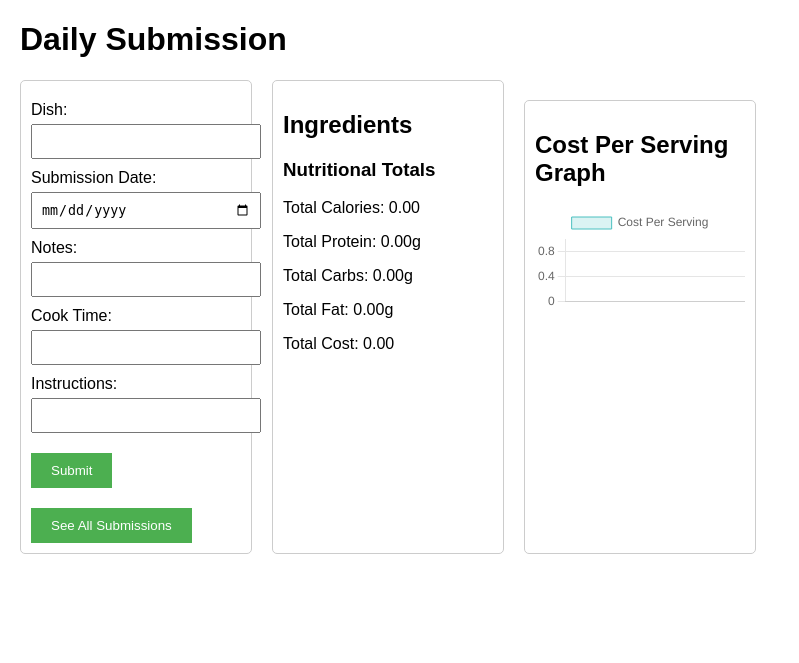
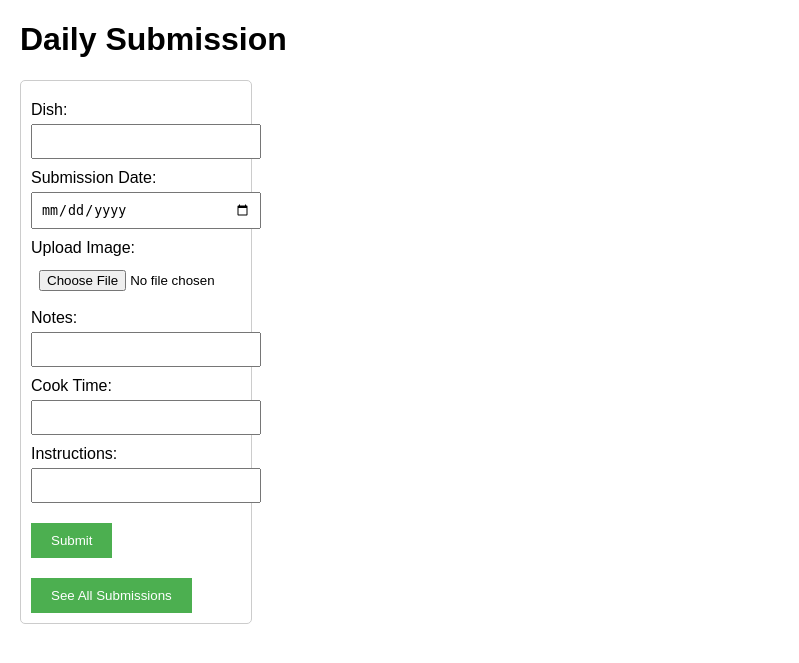
Before and after one commit to FroggyWoggy82/fawn, a Django app: template meals/templates/meals/daily_submission.html in a window 1280 px wide. Shown: the top 663 px of the page, without its empty margins (0-799 px from the left). Run offline with Django 5.2, Linux system fonts and the light colour scheme; the template is opened without the code that fills it, so the values that code supplies are empty, except form fields; tables that the repository leaves empty hold one stand-in row (values such as "Sample post"); form fields are guessed from the names that the template uses.

Commit message:
images and grid view

```diff
--- a/mealplanner/settings.py
+++ b/mealplanner/settings.py
@@ -178,3 +178,7 @@ EMAIL_USE_TLS = os.getenv('EMAIL_USE_TLS', 'True').lower() in ['true', '1', 't']
 EMAIL_HOST_USER = os.getenv('EMAIL_HOST_USER', '')
 EMAIL_HOST_PASSWORD = os.getenv('EMAIL_HOST_PASSWORD', '')
 DEFAULT_FROM_EMAIL = os.getenv('DEFAULT_FROM_EMAIL', EMAIL_HOST_USER)
+
+# Media files (User uploaded files)
+MEDIA_URL = '/media/'
+MEDIA_ROOT = os.path.join(BASE_DIR, 'media')
--- a/mealplanner/urls.py
+++ b/mealplanner/urls.py
@@ -16,8 +16,13 @@ Including another URLconf
 """
 from django.contrib import admin
 from django.urls import path, include
+from django.conf import settings
+from django.conf.urls.static import static
 
 urlpatterns = [
     path('admin/', admin.site.urls),
     path('', include('meals.urls')),  # Routes the root URL to your meals app
 ]
+
+if settings.DEBUG:
+    urlpatterns += static(settings.MEDIA_URL, document_root=settings.MEDIA_ROOT)
--- a/meals/forms.py
+++ b/meals/forms.py
@@ -4,7 +4,7 @@ from .models import DailySubmission, Dish
 class DailySubmissionForm(forms.ModelForm):
     class Meta:
         model = DailySubmission
-        fields = ['dish', 'submission_date', 'notes']
+        fields = ['dish', 'submission_date', 'notes', 'image']  # Add 'image' to the fields
 
 class DishForm(forms.ModelForm):
     class Meta:
--- a/meals/models.py
+++ b/meals/models.py
@@ -40,6 +40,7 @@ class DailySubmission(models.Model):
     total_protein = models.IntegerField(default=0)
     total_fats = models.IntegerField(default=0)
     total_carbohydrates = models.IntegerField(default=0)
+    image = models.ImageField(upload_to='submissions/', blank=True, null=True)
 
     def __str__(self):
         return f"Submission on {self.submission_date} - {self.dish.name}"
--- a/meals/templates/meals/daily_submission.html
+++ b/meals/templates/meals/daily_submission.html
@@ -102,13 +102,20 @@
             document.getElementById('total_fat').textContent = totalFat.toFixed(2);
             document.getElementById('total_cost').textContent = totalCost.toFixed(2);
         }
+
+        document.addEventListener('DOMContentLoaded', function() {
+            const dishSelect = document.getElementById('id_dish');
+            dishSelect.addEventListener('change', function() {
+                loadIngredients(this.value);
+            });
+        });
     </script>
 </head>
 <body>
     <h1>Daily Submission</h1>
     <div class="grid-container">
         <div class="grid-item">
-            <form method="post">
+            <form method="post" enctype="multipart/form-data">
                 {% csrf_token %}
                 <div>
                     <label for="id_dish">Dish:</label>
@@ -117,6 +124,10 @@
                 <div>
                     <label for="id_submission_date">Submission Date:</label>
                     {{ form.submission_date }}
+                </div>
+                <div>
+                    <label for="id_image">Upload Image:</label>
+                    {{ form.image }}
                 </div>
                 <div>
                     <label for="id_notes">Notes:</label>
@@ -136,62 +147,7 @@
             <a href="{% url 'submissions_list' %}"><button>See All Submissions</button></a>
         </div>
 
-        <div class="grid-item">
-            <h2>Ingredients</h2>
 
-            <h3>Nutritional Totals</h3>
-            <p>Total Calories: <span id="total_calories">0.00</span></p>
-            <p>Total Protein: <span id="total_protein">0.00</span>g</p>
-            <p>Total Carbs: <span id="total_carbs">0.00</span>g</p>
-            <p>Total Fat: <span id="total_fat">0.00</span>g</p>
-            <p>Total Cost: <span id="total_cost">0.00</span></p>
-        </div>
-        <div class="grid-item graph-container">
-            <h2>Cost Per Serving Graph</h2>
-            <canvas id="costGraph"></canvas>
-            <script src="https://cdn.jsdelivr.net/npm/chart.js"></script>
-            <script>
-                const ctx = document.getElementById('costGraph').getContext('2d');
-                const costGraph = new Chart(ctx, {
-                    type: 'bar',
-                    data: {
-                        labels: [],
-                        datasets: [{
-                            label: 'Cost Per Serving',
-                            data: [],
-                            backgroundColor: 'rgba(75, 192, 192, 0.2)',
-                            borderColor: 'rgba(75, 192, 192, 1)',
-                            borderWidth: 1
-                        }]
-                    },
-                    options: {
-                        scales: {
-                            y: {
-                                beginAtZero: true
-                            }
-                        }
-                    }
-                });
-
-                function updateGraph(dishes) {
-                    costGraph.data.labels = dishes.map(dish => dish.name);
-                    costGraph.data.datasets[0].data = dishes.map(dish => dish.cost_per_serving);
-                    costGraph.update();
-                }
-
-                document.getElementById('id_dish').addEventListener('change', function() {
-                    const dishId = this.value;
-                    if (dishId) {
-                        fetch(`/get_ingredients/${dishId}/`)
-                            .then(response => response.json())
-                            .then(data => {
-                                loadIngredients(dishId);
-                                updateGraph(data.dishes);
-                            });
-                    }
-                });
-            </script>
-        </div>
     </div>
 </body>
 </html>
```
Also changed, not shown: meals/templates/meals/list_submissions.html (+8 -0 lines), meals/views.py (+9 -6 lines), meals/migrations/0007_dailysubmission_image.py (added), media/submissions/Cat03.jpg (added).
